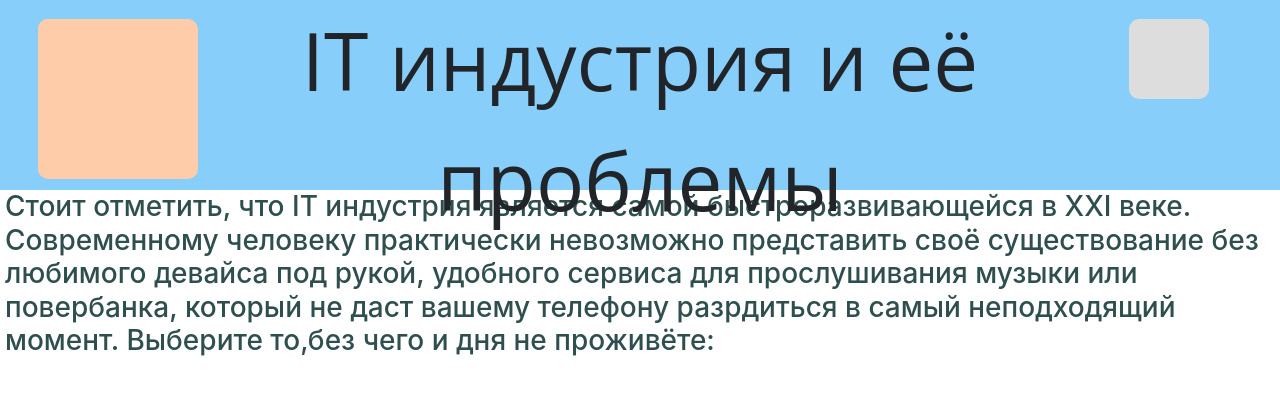
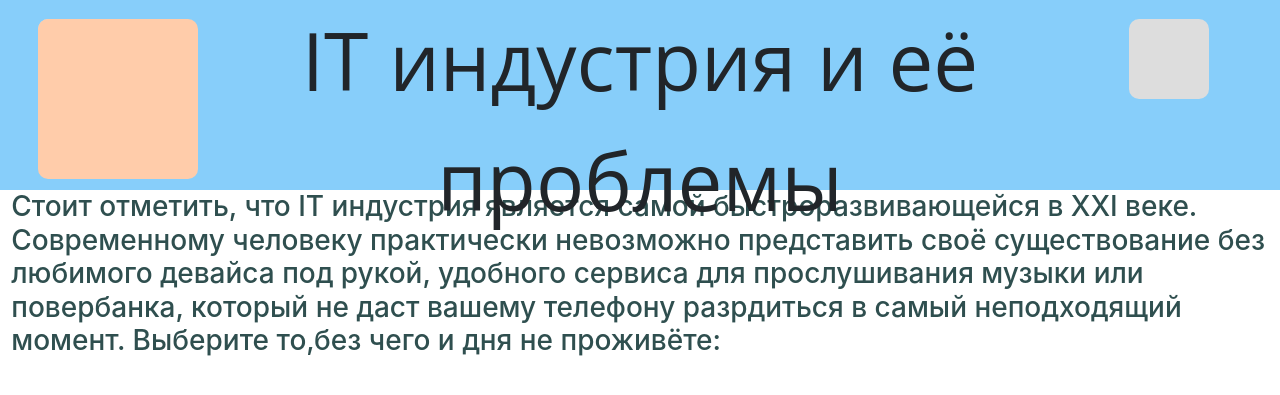
Before and after one commit to Liroto-pesonal-org/IT-october, a PHP site: page / in a window 1280 px wide. Shown: the top 395 px of the page. Run offline with PHP 8.4, Linux system fonts and the light colour scheme.

Commit message:
fixed the margins..again x3

```diff
--- a/css/style.css
+++ b/css/style.css
@@ -80,6 +80,6 @@
 
 }
 #first-big{
-   margin-left: 20px;
+    padding-left: 2%;
     color:darkslategray;
 }
```
